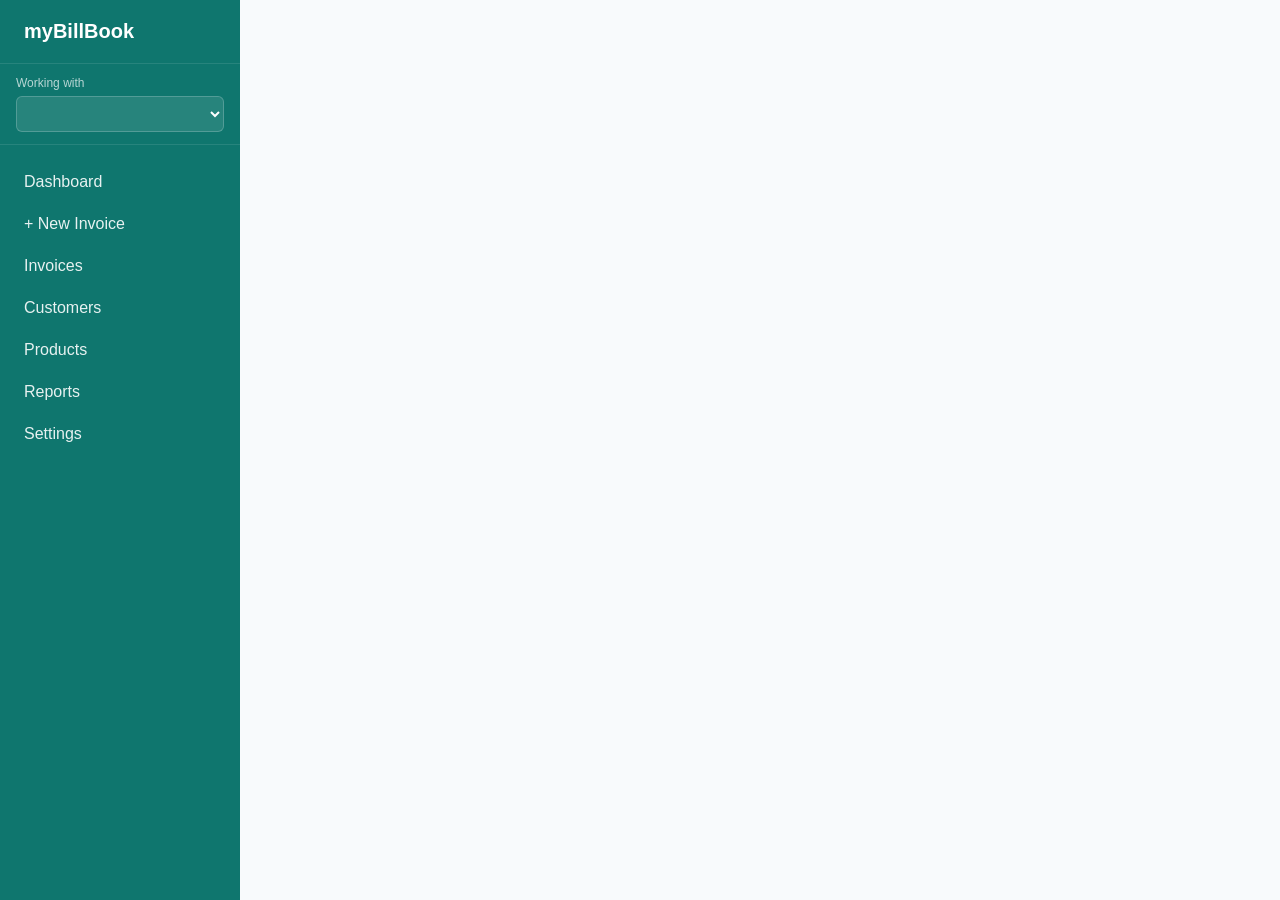
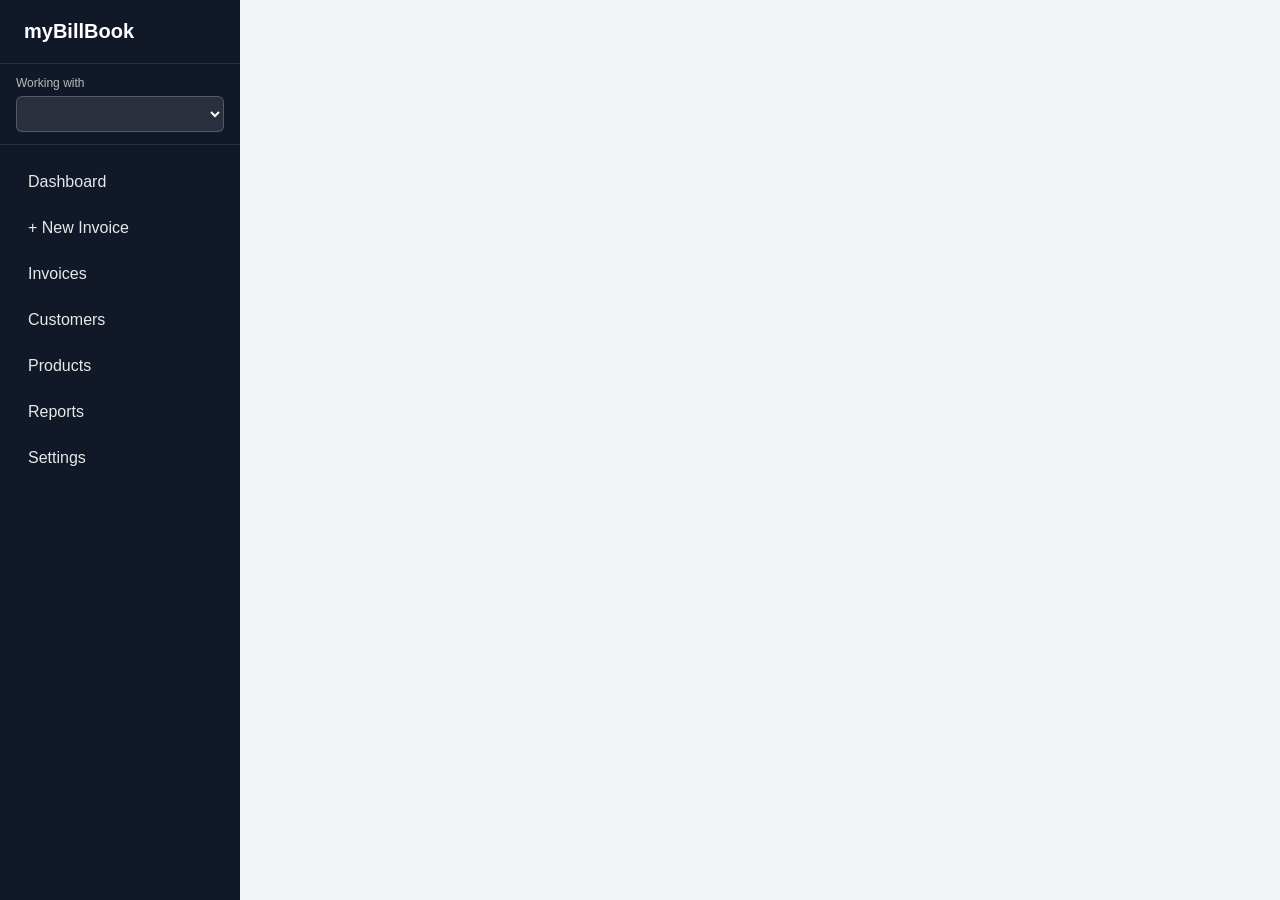

Billing app: themes, layout options, Supabase sync, init fixes

--- a/app/css/app.css
+++ b/app/css/app.css
@@ -1,16 +1,16 @@
 /* Billing Web App - app styles */
 
 :root {
-  --primary: #0d9488;
-  --primary-dark: #0f766e;
-  --bg: #f8fafc;
+  --primary: #4f46e5;
+  --primary-dark: #4338ca;
+  --bg: #f3f4f6;
   --card-bg: #ffffff;
-  --text: #1e293b;
-  --text-muted: #64748b;
-  --border: #e2e8f0;
-  --sidebar-bg: #0f766e;
+  --text: #111827;
+  --text-muted: #6b7280;
+  --border: #e5e7eb;
+  --sidebar-bg: #111827;
   --sidebar-text: rgba(255,255,255,0.9);
-  --radius: 10px;
+  --radius: 12px;
 }
 
 * {
@@ -37,6 +37,8 @@ body {
   background: var(--sidebar-bg);
   color: var(--sidebar-text);
   flex-shrink: 0;
+  display: flex;
+  flex-direction: column;
 }
 
 .sidebar-brand {
@@ -81,16 +83,19 @@ body {
 }
 
 .sidebar-nav {
-  padding: 16px 0;
+  padding: 16px 12px;
+  flex: 1;
 }
 
 .nav-link {
   display: block;
-  padding: 12px 24px;
+  padding: 12px 16px;
   color: var(--sidebar-text);
   text-decoration: none;
   font-weight: 500;
-  transition: background 0.15s;
+  border-radius: 8px;
+  margin-bottom: 4px;
+  transition: all 0.2s;
 }
 
 .nav-link:hover {
@@ -99,10 +104,8 @@ body {
 }
 
 .nav-link.active {
-  background: rgba(255,255,255,0.15);
+  background: var(--primary);
   color: white;
-  border-left: 3px solid white;
-  padding-left: 21px;
 }
 
 /* Main */
@@ -134,8 +137,9 @@ body {
   background: var(--card-bg);
   border-radius: var(--radius);
   padding: 24px;
-  box-shadow: 0 1px 3px rgba(0,0,0,0.06);
+  box-shadow: 0 4px 6px -1px rgba(0, 0, 0, 0.05), 0 2px 4px -1px rgba(0, 0, 0, 0.03);
   margin-bottom: 24px;
+  border: 1px solid var(--border);
 }
 
 .card h2 {
@@ -425,6 +429,48 @@ body {
   max-width: 560px;
 }
 
+.modal-content.modal-sm {
+  max-width: 380px;
+}
+
+.sidebar-auth {
+  margin-top: auto;
+  padding: 16px;
+  border-top: 1px solid rgba(255,255,255,0.1);
+}
+
+.sidebar-auth .btn-auth {
+  width: 100%;
+  padding: 10px 14px;
+  border-radius: 8px;
+  border: 1px solid rgba(255,255,255,0.3);
+  background: rgba(255,255,255,0.1);
+  color: white;
+  font-size: 0.875rem;
+  cursor: pointer;
+}
+
+.sidebar-auth .btn-auth:hover {
+  background: rgba(255,255,255,0.2);
+}
+
+.sidebar-auth .auth-user {
+  font-size: 0.8125rem;
+  color: rgba(255,255,255,0.85);
+  margin-bottom: 8px;
+  word-break: break-all;
+}
+
+.auth-error {
+  color: #b91c1c;
+  font-size: 0.875rem;
+  margin-top: 8px;
+}
+
+.auth-error.hidden {
+  display: none;
+}
+
 .business-form-tabs {
   display: flex;
   gap: 8px;
@@ -568,6 +614,105 @@ body {
   background: #dc2626;
   color: white;
 }
+
+/* Print Theme Previews */
+.theme-preview {
+  margin-top: 12px;
+  background: #f8fafc;
+  border: 1px solid var(--border);
+  border-radius: 8px;
+  padding: 16px;
+  display: flex;
+  justify-content: center;
+  align-items: center;
+  height: 240px;
+}
+
+.theme-preview > div {
+  width: 160px;
+  height: 200px;
+  background: white;
+  box-shadow: 0 4px 12px rgba(0,0,0,0.1);
+  display: flex;
+  flex-direction: column;
+  overflow: hidden;
+  font-size: 2px;
+}
+
+.theme-preview .tp-logo { width: 30px; height: 12px; background: #cbd5e1; border-radius: 2px; margin-bottom: 4px; }
+.theme-preview .tp-title { width: 40px; height: 8px; background: var(--tp-color); border-radius: 2px; }
+.theme-preview .tp-lines { width: 80%; height: 4px; background: #e2e8f0; margin-bottom: 2px; border-radius: 2px; }
+.theme-preview .tp-meta { width: 30px; height: 16px; background: #f1f5f9; border-radius: 2px; margin-top: 4px; }
+.theme-preview .tp-table { flex: 1; margin: 8px; border: 1px solid #e2e8f0; display: flex; flex-direction: column; }
+.theme-preview .tp-th { height: 8px; background: #f8fafc; border-bottom: 1px solid #e2e8f0; }
+.theme-preview .tp-td { height: 8px; border-bottom: 1px solid #f1f5f9; }
+.theme-preview .tp-summary { width: 40px; height: 20px; background: #f8fafc; align-self: flex-end; margin: 0 8px 8px 0; border-top: 2px solid var(--tp-color); }
+.theme-preview .tp-boxes { display: flex; gap: 4px; padding: 0 8px; }
+.theme-preview .tp-box { flex: 1; height: 20px; border: 1px solid #e2e8f0; background: #f8fafc; }
+
+.tp-advance .tp-header { background: var(--tp-color); padding: 8px; display: flex; justify-content: space-between; height: 40px; }
+.tp-advance .tp-header .tp-logo { background: white; }
+.tp-advance .tp-header .tp-title { background: rgba(255,255,255,0.8); }
+.tp-advance .tp-content { padding: 8px; flex: 1; display: flex; flex-direction: column; }
+
+.tp-modern .tp-header { display: flex; justify-content: space-between; padding: 8px; border-bottom: 1px solid var(--tp-color); margin: 8px 8px 0 8px; }
+.tp-modern .tp-billto { background: #f8fafc; border-left: 2px solid var(--tp-color); margin: 4px 8px; height: 16px; width: 60px; }
+
+.tp-smart .tp-header { display: flex; justify-content: space-between; padding: 8px; margin: 8px 8px 0 8px; }
+.tp-smart .tp-boxes { margin-top: 4px; }
+.tp-smart .tp-box { background: #f1f5f9; border: none; border-radius: 2px; }
+.tp-smart .tp-table { border: none; }
+.tp-smart .tp-th { border-top: 1px solid var(--tp-color); border-bottom: 1px solid var(--tp-color); background: transparent; }
+
+.tp-standard .tp-header { display: flex; justify-content: space-between; padding: 8px; border-bottom: 1px solid #cbd5e1; margin: 8px 8px 0 8px; }
+.tp-standard .tp-boxes { margin-top: 4px; }
+.tp-standard .tp-table { border: 1px solid #cbd5e1; }
+.tp-standard .tp-th { background: #f1f5f9; border-bottom: 1px solid #cbd5e1; }
+
+.tp-creative .tp-header { display: flex; justify-content: space-between; align-items: center; padding: 8px 0 8px 8px; margin-bottom: 8px; }
+.tp-creative .tp-title { background: var(--tp-color); opacity: 0.2; border-radius: 8px 0 0 8px; width: 60px; height: 16px; margin-right: -8px; }
+.tp-creative .tp-boxes { margin-bottom: 8px; gap: 8px; }
+.tp-creative .tp-box { border: none; border-radius: 4px; }
+.tp-creative .tp-th { background: transparent; border-bottom: 2px solid var(--tp-color); }
+.tp-creative .tp-table { border: none; }
+.tp-creative .tp-summary { background: var(--tp-color); opacity: 0.1; border-radius: 4px; border: none; }
+
+.tp-elegant .tp-header { display: flex; flex-direction: column; align-items: center; justify-content: center; padding: 8px; border-bottom: 1px solid #e2e8f0; margin: 8px 16px; }
+.tp-elegant .tp-title { margin-top: 4px; }
+.tp-elegant .tp-table { border: none; margin: 8px 16px; }
+.tp-elegant .tp-th { border-top: 1px solid #94a3b8; border-bottom: 1px solid #94a3b8; background: transparent; }
+.tp-elegant .tp-summary { border-top: 1px solid #94a3b8; }
+
+.tp-bold { flex-direction: row !important; }
+.tp-bold .tp-sidebar { width: 16px; background: var(--tp-color); height: 100%; }
+.tp-bold .tp-content { flex: 1; display: flex; flex-direction: column; padding: 8px; }
+.tp-bold .tp-header { display: flex; justify-content: space-between; margin-bottom: 8px; }
+.tp-bold .tp-title { height: 12px; width: 50px; background: #333; }
+.tp-bold .tp-box { background: #f1f5f9; border: none; width: 60%; margin-bottom: 8px; }
+.tp-bold .tp-table { border: none; margin: 0; }
+.tp-bold .tp-th { background: #333; border: none; }
+.tp-bold .tp-summary { background: #333; opacity: 0.9; }
+
+.tp-curves { position: relative; overflow: hidden; }
+.tp-curves .tp-swoosh-top { position: absolute; top: -20px; left: -10px; width: 120%; height: 40px; background: var(--tp-color); opacity: 0.2; border-radius: 50%; }
+.tp-curves .tp-swoosh-bot { position: absolute; bottom: -20px; right: -10px; width: 120%; height: 40px; background: var(--tp-color); opacity: 0.2; border-radius: 50%; }
+.tp-curves .tp-header { display: flex; justify-content: space-between; padding: 12px; position: relative; z-index: 1; }
+.tp-curves .tp-title { background: var(--tp-color); width: 40px; height: 12px; }
+
+.tp-stripes { background: #fff; }
+.tp-stripes .tp-header { display: flex; justify-content: space-between; padding: 12px; border-bottom: 2px solid #e2e8f0; }
+.tp-stripes .tp-title { width: 40px; height: 12px; background: #94a3b8; }
+.tp-stripes .tp-table { border: none; margin-top: 8px; }
+.tp-stripes .tp-th { background: transparent; border-top: 1px solid #333; border-bottom: 1px solid #333; color: #333; }
+.tp-stripes .tp-row { display: flex; margin-bottom: 2px; }
+.tp-stripes .tp-row:nth-child(even) .tp-td { background: #f8fafc; }
+
+.tp-block .tp-header { display: flex; justify-content: space-between; padding: 12px; background: var(--tp-color); }
+.tp-block .tp-header .tp-line { background: rgba(255,255,255,0.8); }
+.tp-block .tp-title { background: #fff; width: 40px; height: 12px; }
+.tp-block .tp-table { border: none; margin: 8px; }
+.tp-block .tp-th { background: #f1f5f9; color: #333; }
+.tp-block .tp-summary { background: #f1f5f9; color: #333; }
 
 /* Responsive */
 @media (max-width: 768px) {
